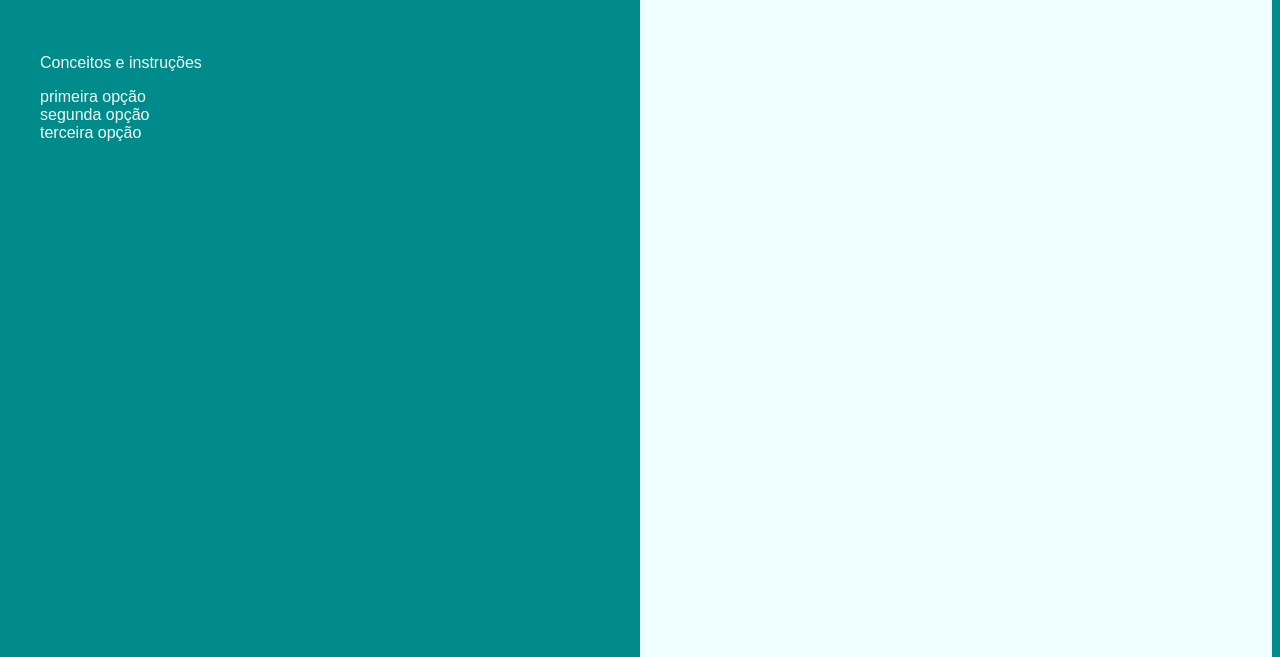
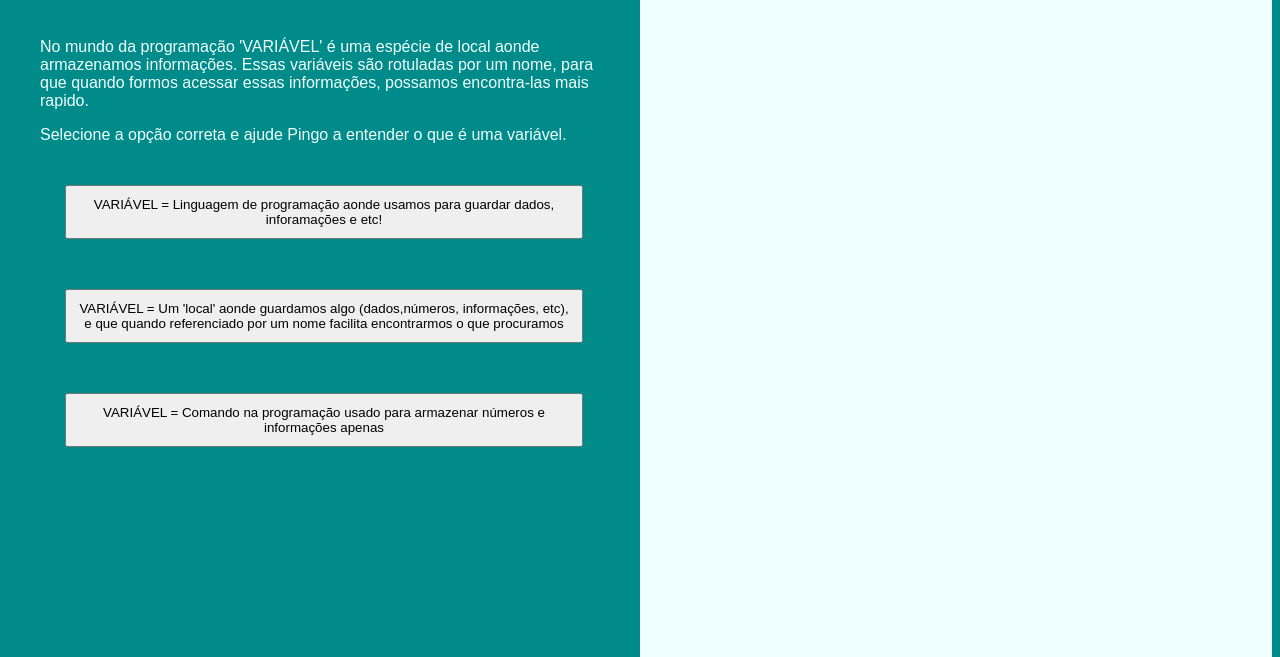
Before and after one commit to GianLCavalini-zz/Project1---LHF, a plain HTML site: page index.html in a window 1280 px wide. Shown: the part 143-800 px from the top of the page. Drawn offline with Linux system fonts and the light colour scheme.

Commit message:
atualizações

```diff
--- a/index.html
+++ b/index.html
@@ -11,26 +11,25 @@
 <body>
 
     <section id="left-box">
-        <div class="header">
-            <div>
-                <h1 class="title">LHF - JS</h1>
-            </div>
-        </div>
-        <p id="instructions">
-            <p>Conceitos e instruções</p>
-        </p>
+
+        <h1 class="title">LHF - JS</h1>
+
+
+        <p id="instructions">instruçoes</p>
+        <p id="ordens">Conceitos e instruções</p>
+
             <div class="options">
-                <div> primeira opção</div>
-                <div> segunda opção</div>
-                <div> terceira opção</div>
+               <button id ="opt1" class="btn"> primeira opção </button>
+               <button id="opt2" class="btn"> segunda opção </button>
+               <button id="opt3" class="btn"> terceira opção </button>
             </div>
 
     </section>
 
     <section id="rigth-box">
-        <div>
+
             <p id="teste"> THE SHOW IS GONA BE HERE!!</p>
-        </div>
+
 
 
 
--- a/scripts/class.js
+++ b/scripts/class.js
@@ -1,8 +1,16 @@
 // Neste arquivo é aonde funciona a lógica do Jogo LHF
 
-console.log("estou nomue js classes!!")
 
 class Game {
-    constructor(start, )
+    constructor(start, ) {
+    this.start = start;
+
+
+    }
+
+    startGame() {
+
+    }
+
 
 }
--- a/scripts/data.js
+++ b/scripts/data.js
@@ -1,73 +1,67 @@
 // Neste arquivo é o 'banco de dados' do meu projeto, aonde se encontra todods os dados das perguntas do game.
 
 
-const questions = [ {
+const questions = [
+        {// Question 1
 
+        conceptDescription:" No mundo da programação 'VARIÁVEL' é uma espécie de local aonde armazenamos informações. Essas variáveis são rotuladas por um nome, para que     quando formos acessar essas informações, possamos encontra-las mais rapido.",
 
-        // Question 1
+        order:"Selecione a opção correta e ajude Pingo a entender o que é uma variável.",
 
-          conceptDescription1:" No mundo da programação 'VARIÁVEL' é uma espécie de local aonde armazenamos informações. Essas variáveis são rotuladas por um nome, para que     quando formos acessar essas informações, possamos encontra-las mais rapido.",
-
-          order1:"Selecione a opção correta e ajuda Pingo a entender o que é uma variavel.",
-
-
-
-            options: [
+        options1: [
         {
           opt1: "VARIÁVEL = Linguagem de programação aonde usamos para guardar dados, inforamações e etc!",
-            explanation1: "Poxa vida, VARIÁVEL não é uma linguagem de programação..mas toda linguagem tem variavel!"
+          explanation1: "Poxa vida, VARIÁVEL não é uma linguagem de programação.mas toda linguagem tem variável!"
         },
         {
-            opt2: "VARIÁVEL = Um 'local' aonde guardamos algo(dados,números, informações, etc), e que quando referenciado por um nome facilita encontrarmos o que procuramos",
+          opt2: "VARIÁVEL = Um 'local' aonde guardamos algo (dados,números, informações, etc), e que quando referenciado por um nome facilita encontrarmos o que procuramos",
           explanation2: "Perfeito, você entendeu o conceito de VARIÁVEL!!"
         },
         {
           opt3:"VARIÁVEL = Comando na programação usado para armazenar números e informações apenas",
-            explanation3: "Quase.. Em uma variavel você pode receber varios tipos de informações com valores diferentes, mas esse tema vamos ver no proximo passo."
+          explanation3: "Quase.. Em uma variável você pode receber varios tipos de valores diferentes, mas esse tema vamos ver no próximo passo."
         }
       ],
-        correctAnwser: 1,
 
-        //Question 2
+        correctAnwser1: 1,
+      },
 
 
+        {//Question 2
+        conceptDescription:" Ja que sabemos que podemos guardar informações dentro de uma variável, agora precisamos entender que tipo de informações são essas(ou seja o tipo de VALORES). Em JavaScript temos dois grupos de valores (PRIMITIVOS E NÃO-PRIMITIVOS), vamos ajudar pingo a entender somente o primeiro grupo (PRIMITIVO). Uma variável do tipo Primitivo pode receber como valor: 'String', números e Boolenos (verdadeiro ou falso)",
+
+        order:"Pingo guardou a chave da porta da frente dentro de uma gaveta na cozinha de sua casa. Selecione a opção correta e ajude pingo a encontrar chave e chegar na Ironhack. DICA: const gaveta = nome do local aonde a chave se encontra && chave da porta da frente = 'String' (nao se preocupe com CONST, você vai entender logo logo)",
 
 
-        conceptDescription1:" Ja que sabemos que podemos guardar informações dentro de uma variavel, agora precisamos entender que tipo de informações são essas(ou seja o tipo de VALORES). Em JavaScript temos dois grupos de valores(PRIMITIVOS E NÃO-PRIMITIVOS), vamos ajudar pingo a entender somente o primeiro grupo (PRIMITIVO). Uma variavel do tipo Primitivo pode receber como valor: 'String', números e Boolenos (verdadeiro ou falso)",
-
-        order2:"Pingo guardou a chave da porta da frente dentro de uma gaveta na cozinha de sua casa. Selecione a opção correta e ajude pingo a encontrar chave e chegar na Ironhack. DICA: const gaveta = nome do local aonde a chave se encontra && chave da porta da frente = 'String' (nao se preocupe com CONST, você vai entender logo logo)",
-
-
-        options: [
+        options2: [
           {
               opt1: "const gaveta = ('chave da porta da frente')",
               explanation1: "CHAMAA!! Agora pingo sabe os tipos primitivos de valores que uma variável pode receber e consegue sair de casa!!"
           },
           {
               opt2: "const cozinha = ('chave da porta da frente')",
-              explanation2: "poxa vida..cozinha não é o nome da nossa variavel, tente ler o enununciado com mais calma, eu confio em você!"
+              explanation2: "poxa vida..cozinha não é o nome da nossa variável, tente ler o enununciado com mais calma, eu confio em você!"
           },
           {
               opt3:"let gaveta = ('chave da porta da frente')",
-              explanation3: "Foi por pouco, mas nossa variavel é uma CONST e não uma LET. Bora ver a diferença das duas?"
+              explanation3: "Foi por pouco, mas nossa variável é uma CONST e não uma LET. Bora ver a diferença das duas?"
           }
         ],
-          correctAnwser: 0,
+          correctAnwser2: 0,
+        },
 
 
 
-        //Question 3
+          {//Question 3
+          conceptDescription:" Na linguagem de programção JavaScript ao declarar uma variável, ou seja criar um local aonde vamos armazenar algum tipo de dado, podemos usar três keywords (plavras-chaves) para fazer isso: Let, Const e Var. Vamos nos concentrar somente nas duas primeiras. LET é uma 'keyword' para declarar uma variável que você PODE alterar seu valor no futuro, ja a CONST é uma forma de declarar uma variável aonde você não consegue alterar seu valor, uma vez que ja foi definido.",
+
+           order:"Hoje é o primeiro dia de curso Web Dev de pingo, mas ele precisa levar o material correto. Pingo precisa levar: sua chave da porta da frente (variável const), pois ele nao quer ficar pra fora quando voltar da IronHack, seu notebook( uma variável let declarada com o nome dell recebendo valor de true(verdadeiro)) e seu estojo( uma variável let com nome estojo recebendo o numero: 5).Encontre a opção certa e ajuda pingo a chegar bem preparado para a aula de hoje ",
 
 
-           conceptDescription3:" Na linguagem de programção JavaScript ao declarar uma variavel, ou seja criar um local aonde vamos armazenar algum tipo de dado, podemos usar três keywords (plavras-chaves) para fazer isso: Let, Const e Var. Vamos nos concentrar somente nas duas primeiras. LET é uma 'keyword' para declarar uma variavel que você PODE alterar seu valor no futuro, ja a CONST é uma forma de declarar uma variavel aonde você não consegue alterar seu valor, uma vez que ja foi definido.",
-
-           order3:"Hoje é o primeiro dia de curso Web Dev de pingo, mas ele precisa levar o material correto. Pingo precisa levar: sua chave da porta da frente (variavel const), pois ele nao quer ficar pra fora quando voltar da IronHack, seu notebook( uma variavel let declarada com o nome dell recebendo valor de true(verdadeiro)) e seu estojo( uma variavel let com nome estojo recebendo o numero: 5).Encontre a opção certa e ajuda pingo a chegar bem preparado para a aula  de hoje ",
-
-
-           options: [
+           options3: [
              {
                  opt1:"[let cozinha = 'chave da porta da frente' , const dell = true, let estojo = 5];",
-                 explanation1: "NÃO! Preste atenção a keyword usada ao declarar as variaveis "
+                 explanation1: "NÃO! Preste atenção a keyword usada ao declarar as variáveis "
              },
              {
                  opt2:"[const cozinha = 'chave da porta da frente' , let dell = false, let estojo = 5];",
@@ -75,8 +69,8 @@ const questions = [ {
              },
              {
                  opt3:"[const cozinha = 'chave da porta da frente' , let dell = true, let estojo = 5];",
-                 explanation3: "PERFEITO MEU AMIGO! Pingo e você estão prontos para ao primeiro dia de aula na Ironhack!"
+                 explanation3: "PERFEITO MEU AMIGO! Pingo e você estão prontos para o primeiro dia de aula na Ironhack!"
              }
            ],
-             correctAnwser: 2,
-        }]
+             correctAnwser3: 2,}
+        ]
--- a/scripts/index.js
+++ b/scripts/index.js
@@ -1,9 +1,70 @@
 // Este arquivo é aonde vou usar DOM para fazer meus outros arquivos js conversarem entre si e dar vida ao projeto.
+
+
+// Elementos da primeira questão:
+const instructionOne = document.getElementById('instructions');
+const order1 = document.getElementById('ordens');
+const opcao1 = document.getElementById('opt1');
+const opcao2 = document.getElementById('opt2');
+const opcao3 = document.getElementById('opt3');
+
+
+instructionOne.innerText = questions[0].conceptDescription;
+order1.innerText = questions[0].order;
+opcao1.innerText = questions[0].options1[0].opt1;
+opcao2.innerText = questions[0].options1[1].opt2;
+opcao3.innerText = questions[0].options1[2].opt3;
 
 
 
 
 
-console.log("Meu primeiro projeto começa aqui! :) ")
 
-console.log(questions[0].options)
+
+
+
+
+
+
+
+/*
+
+//console.log("Meu primeiro projeto começa aqui! :) ")
+
+
+
+//Elementos da primeira questão: Descrição e ordem:
+
+const description1 = questions[0].conceptDescription1;
+const firstOrder = questions[0].order1;
+
+// Opção e explicação da primeira alternativa:
+const firstAlternativeOptionOne = questions[0].options1[0].opt1;
+const firstExplanationAltOneOptOne = questions[0].options1[0].explanation1;
+
+/* //Opção e explicação da segunda alternativa:
+const secondAlternativeOptionOne = questions[0].options1[1].opt2;
+const secondExplanationAltTwoOptOne = questions[0].options1[1].explanation2;
+
+//Opção e explicação da terceira alternativa:
+const thirdAlternativeOptionOne = questions[0].options1[2].opt3;
+const thirdExplanationAltThreeOptOne = questions[0].options1[2].explanation3;
+
+//Alternativa Correta
+const correctAlternative1 = questions[0].correctAnwser1;
+
+
+
+
+//Elementos da segunda questão: Descrição e ordem
+ const description2 = questions[0].conceptDescription2;
+ const secondOrder = questions[0].order2;
+
+ //Opção e explicação da primeira alternativa
+ const firstAlternativeOptionTwo = questions[0].options2[0].opt1;
+ const firstExplanationAltOneOpttwo = questions[0].options2[0].explanation1;
+
+/*  //Opção e explicação da segunda alternativa:
+ const secondAlternativeOptiontwo = questions[0].options2[1].opt2;
+ const secondExplanationAltTwoOptTwo = questions[0].options2[1].explanation2;
+ */
--- a/style/style.css
+++ b/style/style.css
@@ -39,8 +39,19 @@ body {
 
 .instructions{
     font-family: Arial, Helvetica, sans-serif;
-    font-size: 10%
+    font-size: 25px;
 }
+
+.ordens {
+    font-family: Arial, Helvetica, sans-serif;
+    font-size: 25px;
+}
+.btn{
+    padding: 10px;
+    margin: 25px;
+}
+
+
 
 #rigth-box{
     width: 50%;
```
Lines whose indentation alone changed are shown as unchanged.
